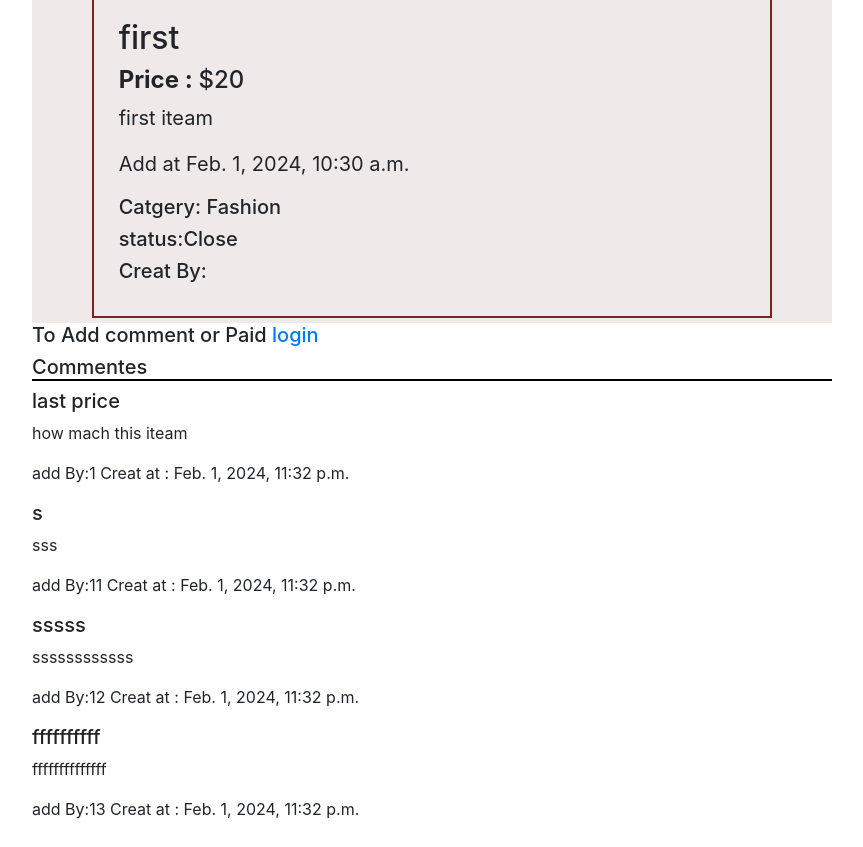
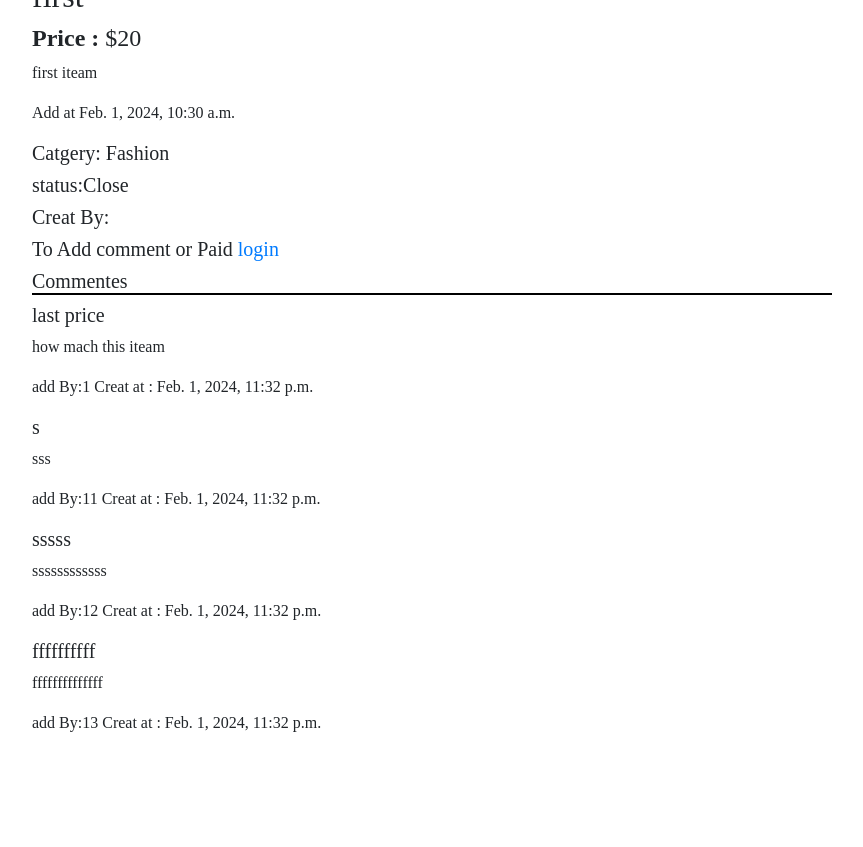
Before and after one commit to Elhussin/commerce-, a Django app: page /listing/2 in a window 1280 px wide. Shown: the part 722-1569 px from the top of the page, without its empty margins (208-1071 px from the left). After the commit the page ends 1454 px from the top, so only its background shows below. Run offline with Django 3.2, Linux system fonts and the light colour scheme; data comes from the database, SQL or seed files in the repository; some libraries are stand-ins or nearby versions.

Commit message:
indest style updat

```diff
--- a/auctions/static/auctions/styles.css
+++ b/auctions/static/auctions/styles.css
@@ -1,77 +1,48 @@
 body {
-    padding: 10px;
-    background-color: rgb(255, 255, 255);
-}
-
-
-.formList{
-    max-width: 700px;
-    width: 100%;
-    margin: auto;
-
-}
-
-
-.img{
-    max-width:500px;
-    float: left;
-}
-
-.img img{
-    width: 500px;
-    height: 500px;
-}
-
-.img_single img{
-    margin: auto;
-    height: 500px;
-    width: 70%;
-}
-.contact{
-margin: 20px;
-float: left;
-max-width: 500px;
-justify-content: center;
-text-align: left;
-
-}
-.hr{
-    border-bottom:  2px solid black;
-}
+  padding: 0px;
+  margin: 0px;
+  font-family: 'Times New Roman', Times, serif; }
 
 .grid {
+  display: grid;
+  grid-template-columns: auto auto;
+  grid-column-gap: 20px;
+  grid-row-gap: 10px;
+  background-color: white; }
 
-    display: grid;
-    /* ustify-self: center; */
-    grid-template-columns:  auto ;
-    grid-template-rows:  auto ;
-    padding: 5px;
-    grid-column-gap: 20px;
-    grid-row-gap: 10px;
-    background-color: rgb(240, 233, 233);
+.contact, .grid-item {
+  max-width: 500px; }
 
+.grid .img {
+  max-width: 700px;
+  float: left; }
+.grid img {
+  width: 500px;
+  height: 500px;
+  max-width: 700px; }
+.grid .img_single img {
+  margin: auto;
+  height: 500px;
+  width: 70%; }
 
-}
+.formList {
+  max-width: 700px;
+  width: 100%;
+  margin: auto; }
 
-.grid-item {
-    margin: auto;
-    border: 2px solid rgb(126, 34, 34);
-    font-size: 20px;
-    padding: 5px;
-    text-align: center;
-}
-.cotgry{
-    background-color: rgb(49, 196, 241);
-    color: white;
-    padding: 10px;
-}
+.hr {
+  border-bottom: 2px solid black; }
 
-.continer{
-    display: grid;
-    padding: 5px;
-    grid-column-gap: 20px;
-    grid-row-gap: 10px;
-    grid-template-columns:  auto auto auto auto ;
+.cotgry {
+  background-color: #31c4f1;
+  color: white;
+  padding: 10px; }
 
+.continer {
+  display: grid;
+  padding: 5px;
+  grid-column-gap: 20px;
+  grid-row-gap: 10px;
+  grid-template-columns: auto auto auto auto; }
 
-}
+/*# sourceMappingURL=styles.css.map */
```
Also changed, not shown: auctions/static/auctions/style.scss (+77 -0 lines), 1 other file.
